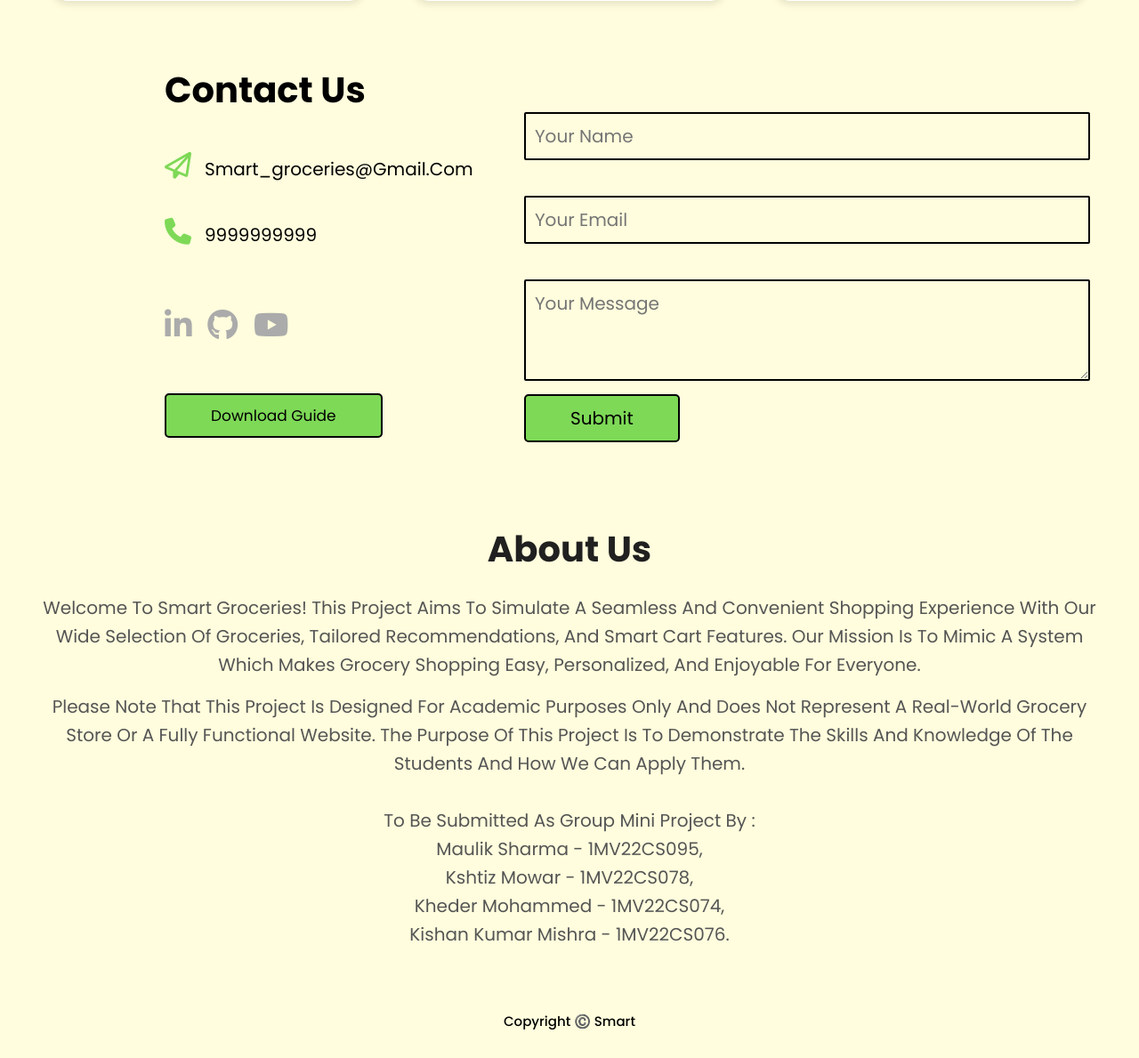
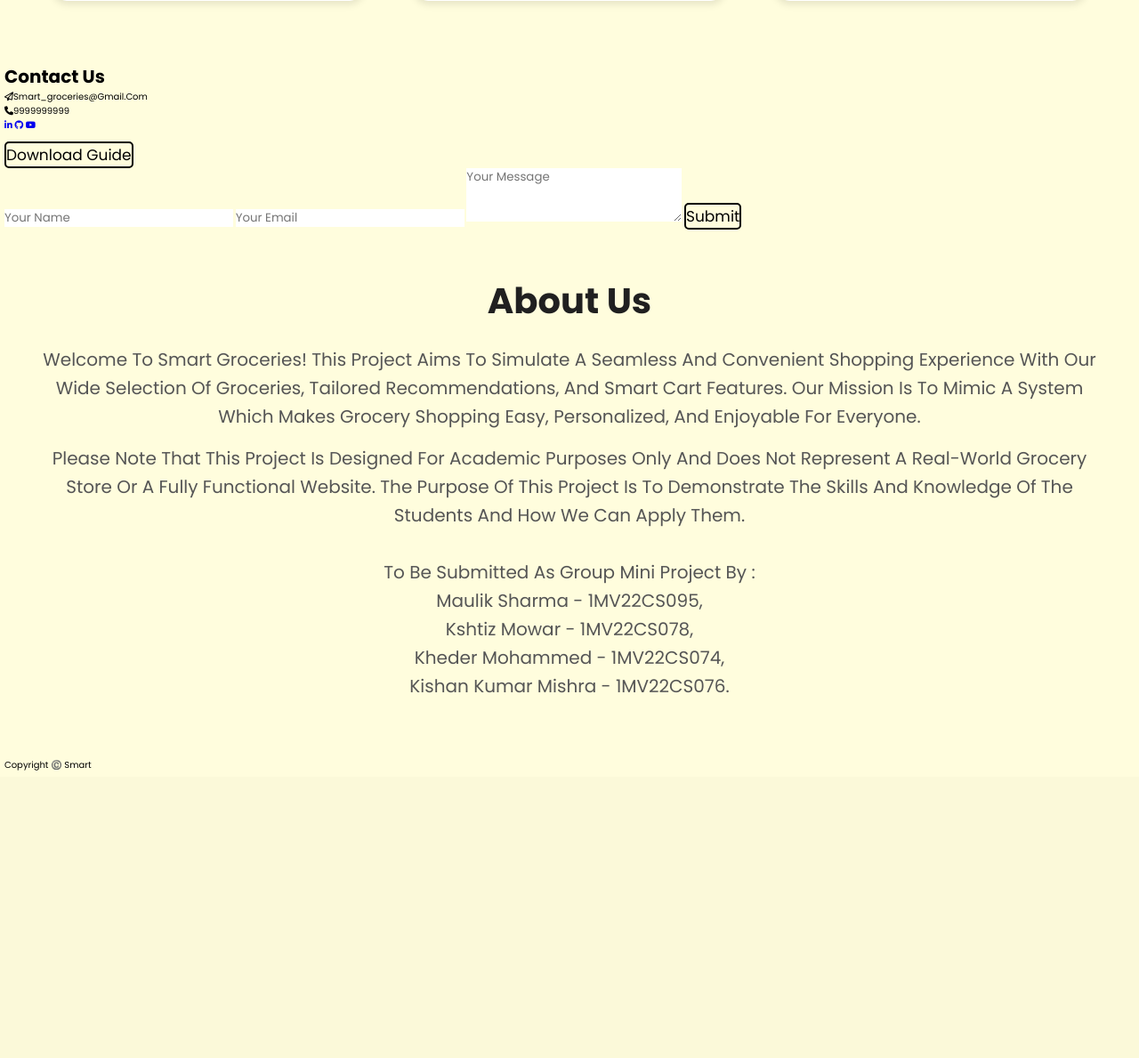
Before and after one commit to Termi007xt/Mini_Project, a PHP site: page /HOMEPAGE.php in a window 1280 px wide; the page is wider, and only the part inside the window is pictured. Shown: the part 2277-3466 px from the top of that part at 89% size. After the commit the page ends 3143 px from the top of that part, so only its background shows below. Run offline with PHP 8.4, Linux system fonts and the light colour scheme; the visitor is signed in with stand-in values (Sample User, id 1); some libraries are stand-ins or nearby versions.

Commit message:
contact del

```diff
--- a/OURS/css/homepage.css
+++ b/OURS/css/homepage.css
@@ -404,106 +404,7 @@ section {
 }
 
 /*-------------------Contact-----------------*/
-.row {
-  display: flex;
-  flex-direction: row;
-  justify-content: space-between;
-}
-
-.contact-left {
-  margin-left: 180px;
-  flex-basis: 35%;
-  padding-right: 20px; /* Optional: Add padding for spacing */
-}
-
-.contact-right {
-  flex-basis: 60%;
-  padding-left: 20px;
-  margin-right: 50px; /* Optional: Add padding for spacing */
-}
-
-.contact-left h1 {
-  font-size: 40px;
-}
-
-.contact-left p {
-  margin-top: 30px;
-  font-size: 20px;
-}
-
-.contact-left p i {
-  margin-top: 10px;
-  color: var(--green);
-  margin-right: 15px;
-  font-size: 30px;
-}
-
-.social-icons {
-  margin-top: 30px;
-}
-
-.social-icons a {
-  margin-top: 30px;
-  text-decoration: none;
-  font-size: 35px;
-  margin-right: 15px;
-  color: #ababab;
-  display: inline-block;
-  transition: transform 0.5s;
-}
-
-.social-icons a:hover {
-  color: var(--green);
-  transform: translateY(-5px);
-}
-
-.btn.btn2 {
-  margin-top: 50px;
-  display: inline-block;
-  padding: 10px 50px;
-  background: var(--green);
-}
-
-.contact-right form {
-  width: 100%;
-}
-
-form input,
-form textarea {
-  width: 100%;
-  border: 2px solid black;
-  outline: black;
-  background: #fffddd;
-  padding: 10px;
-  margin: 0px 0;
-  color: black;
-  font-size: 20px;
-  border-radius: 2px;
-  margin-top: 55px;
-  margin-bottom: -40px;
-}
-
-form .btn2 {
-  padding: 14px 60px;
-  font-size: 20px;
-  margin-top: -20px;
-  margin-bottom: 40px;
-  cursor: pointer;
-}
-
-.copyright {
-  width: 100%;
-  font-size: 15px;
-  text-align: center;
-  padding: 25px;
-  background: #fffddd;
-  font-weight: 500;
-  margin-top: -20px;
-}
-
-nav .fa-solid {
-  display: none;
-}
+/*  */
 
 /* About Us Section */
 #about-us {
@@ -537,7 +438,7 @@ nav .fa-solid {
   top: 110%;
   right: 10%;
   width: 50rem;
-  height: 3.8rem;
+  height: 4rem;
   background: #fff;
   border-radius: 5px;
   overflow: hidden;
@@ -567,13 +468,16 @@ nav .fa-solid {
   width: 100%;
 }
 
-.header .search-form input {
+.header .search-form input
+{
   height: 100%;
   width: 100%;
   background: none;
   font-size: 1.6rem;
   color: var(--black);
   padding: 0 1.5rem;
+  border: none;
+  outline: none;
 }
 
 .header .search-form label {
```
